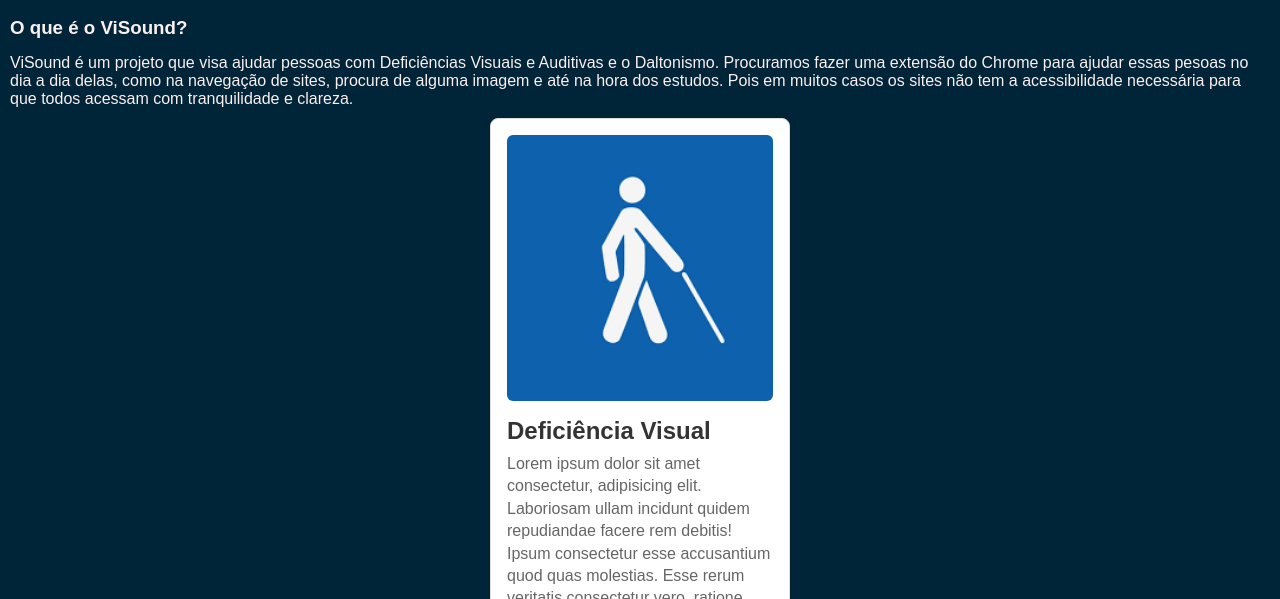
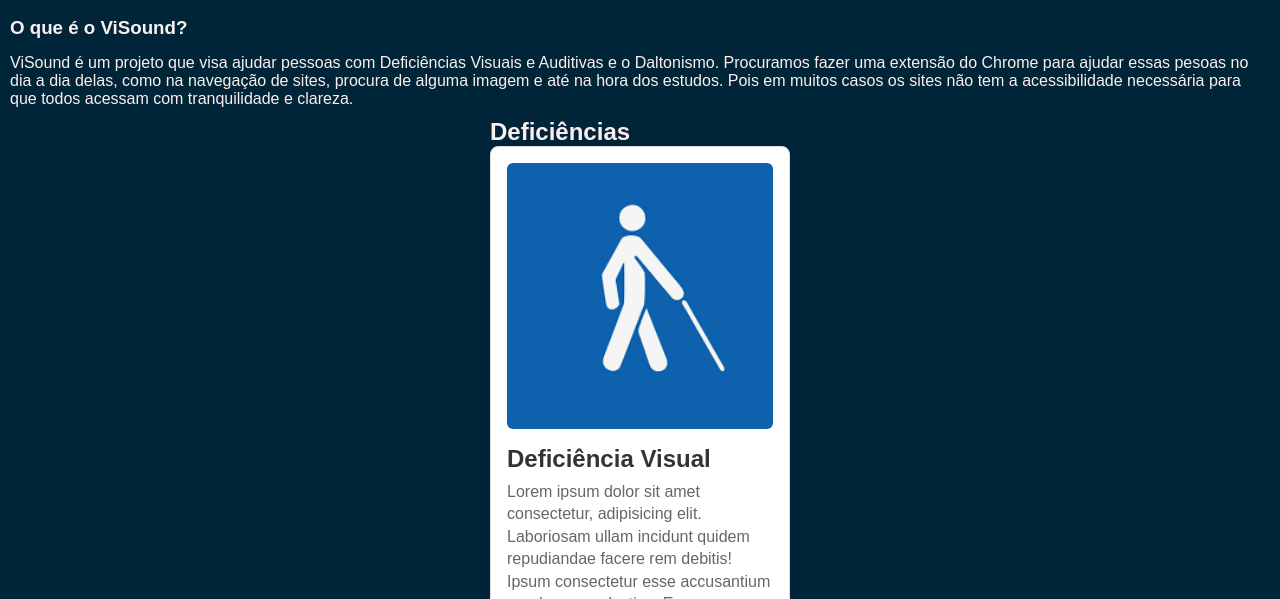
Before and after one commit to StefannySayuri/TCC, a plain HTML site: page TCC/index.html in a window 1280 px wide. Shown: the part 201-800 px from the top of the page. Drawn offline with Linux system fonts and the light colour scheme.

Commit message:
organização do site total

```diff
--- a/TCC/estilo.css
+++ b/TCC/estilo.css
@@ -39,11 +39,6 @@
 
 .projeto h3{
   margin-bottom: 15px;
-}
-
-
-.container{
-  display: flex;
 }
 
 .container{
--- a/TCC/index.html
+++ b/TCC/index.html
@@ -51,6 +51,7 @@
   </section>
   <section class="container" id="deficiencias">
     <div>
+      <h2>Deficiências</h2>
       <div class="card" id="visual">
         <img src="img/images.png" alt="simbolo da deficiência visual">
         <h2>Deficiência Visual</h2>
```
